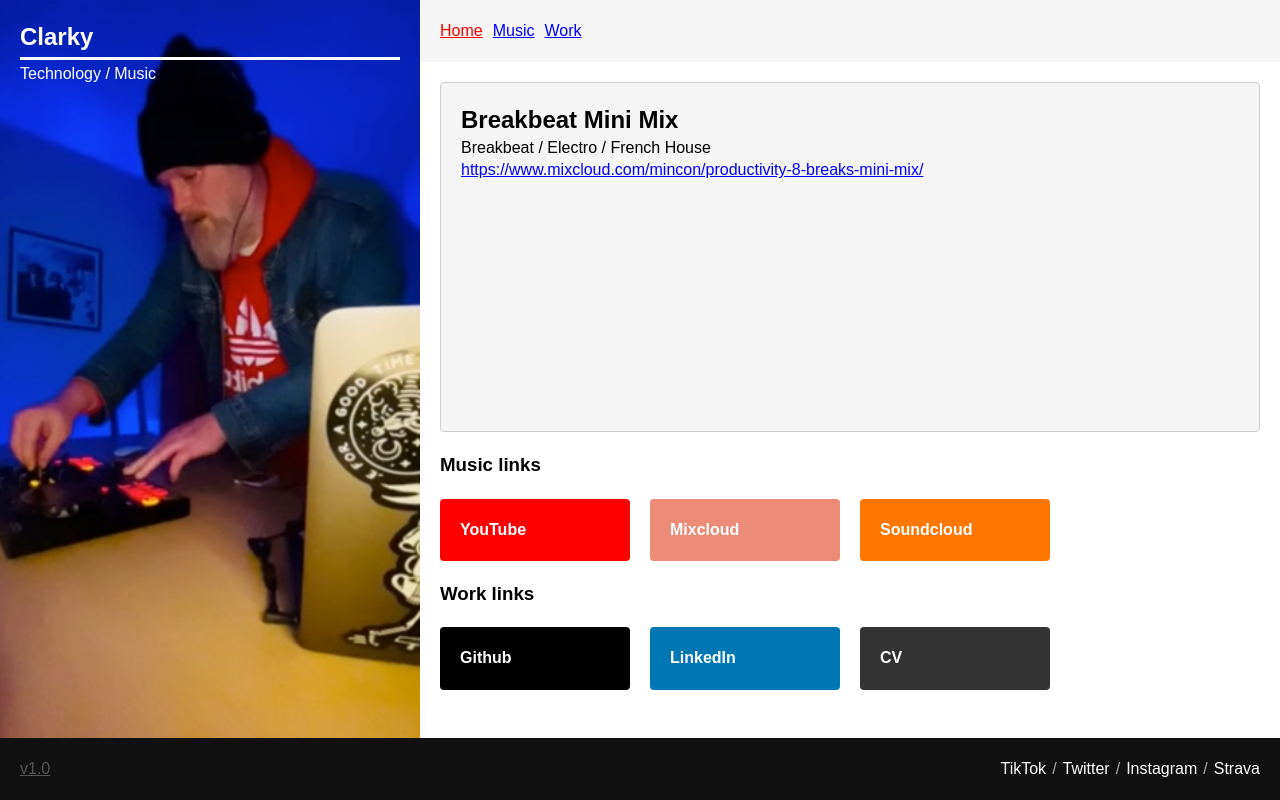
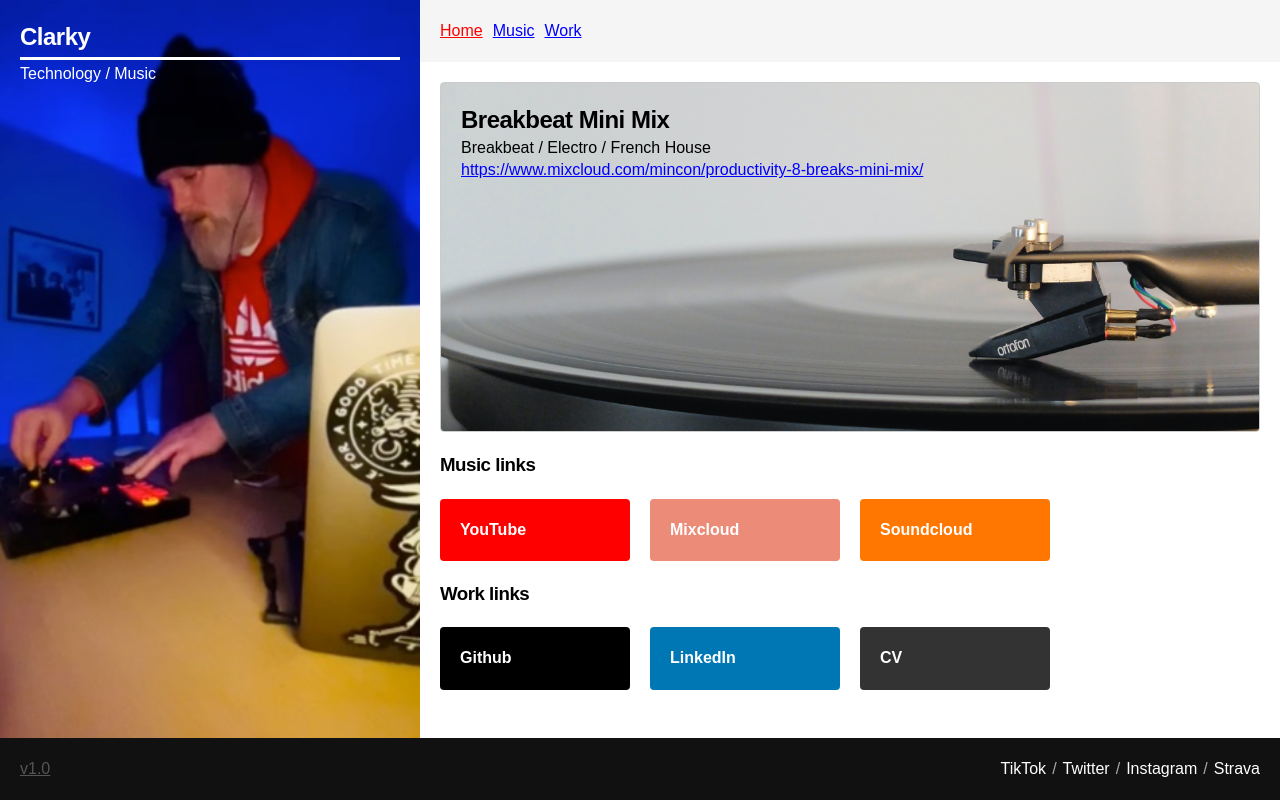
Before and after one commit to netotaku/clarky2, a Vue app: page / in a window 1280 px wide. Built offline with nearby package versions, Linux system fonts and the light colour scheme.

Commit message:
porfolio

```diff
--- a/src/App.vue
+++ b/src/App.vue
@@ -128,6 +128,10 @@
 
   }
 
+  h1, h2, h3{
+    letter-spacing: -.5px;
+  }
+
   .header{
     color: #fff;
     background-color: #333;
@@ -193,11 +197,11 @@
         }
       }
     }
-    @media (min-width:600px)  {
+    // @media (min-width:600px)  {
       display: flex;
       align-items: center;
       justify-content: space-between;
-    }
+    //}
   }
 
   .u{
--- a/src/json/site.json
+++ b/src/json/site.json
@@ -6,7 +6,9 @@
                 "name": "spotlight",
                 "label": "Breakbeat Mini Mix",
                 "desc": "Breakbeat / Electro / French House",
-                "url": "https://www.mixcloud.com/mincon/productivity-8-breaks-mini-mix/"
+                "url": "https://www.mixcloud.com/mincon/productivity-8-breaks-mini-mix/",
+                "thumb": "/assets/img/spotlight/deck.png",
+                "modifier": "light"
             },{
                 "name": "icons",
                 "label": "Music links",
@@ -135,7 +137,9 @@
                 "name": "spotlight",
                 "label": "Curriculum Vitae",
                 "desc": "Nick is a highly experienced and commercially focused technical director with a creative approach to solution design.",
-                "url": "https://standardresume.co/r/nbc"
+                "url": "https://standardresume.co/r/nbc",
+                "thumb": "/assets/img/spotlight/computer.png",
+                "modifier": "dark"
             },{
                 "name": "portfolio",
                 "label": "Portfolio",
--- a/src/views/Page.vue
+++ b/src/views/Page.vue
@@ -118,7 +118,7 @@
 
   .well{
     display: block;
-    background: whitesmoke;
+    background-color: whitesmoke;
     position: relative;
     overflow: hidden;
     border: solid 1px #ccc;
--- a/src/views/blocks/Spotlight.vue
+++ b/src/views/blocks/Spotlight.vue
@@ -1,5 +1,8 @@
 <template>
-    <a :href="blockData.url" target="_blank" class="hg__u hg__u--ful well spotlight">
+    <a :href="blockData.url"
+        :style="'background-image:url(' + blockData.thumb + ')'"
+        target="_blank"
+        :class="'hg__u hg__u--ful well spotlight spotlight--' + blockData.modifier">
         <h2>{{ blockData.label }}</h2>
         <p class="spotlight__desc">{{ blockData.desc }}</p>
         <p class="well__link u-bw">{{ blockData.url }}</p>
@@ -15,6 +18,12 @@
 <style lang="scss">
     .spotlight{
         height: 350px;
+        background-size: cover;
+        background-position: center;
+        border: 0;
+        &--dark{
+            color: #fff!important;
+        }
         &__desc{
             @media (min-width:600px)  {
                 width: 60%;
```
Also changed, not shown: public/assets/img/spotlight/computer.png (added), public/assets/img/spotlight/deck.png (added).
